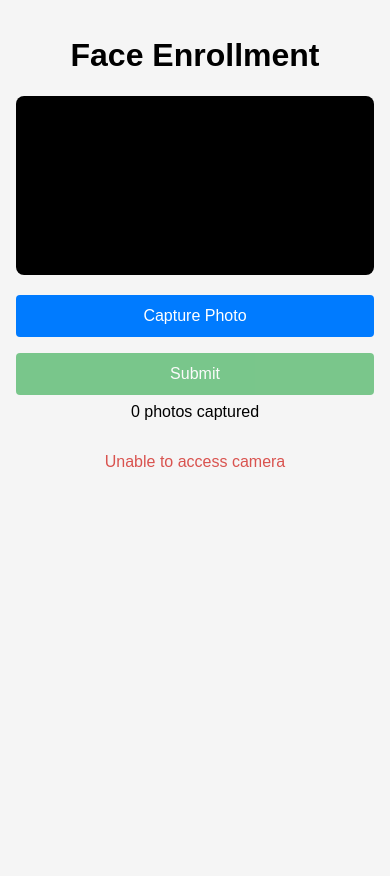
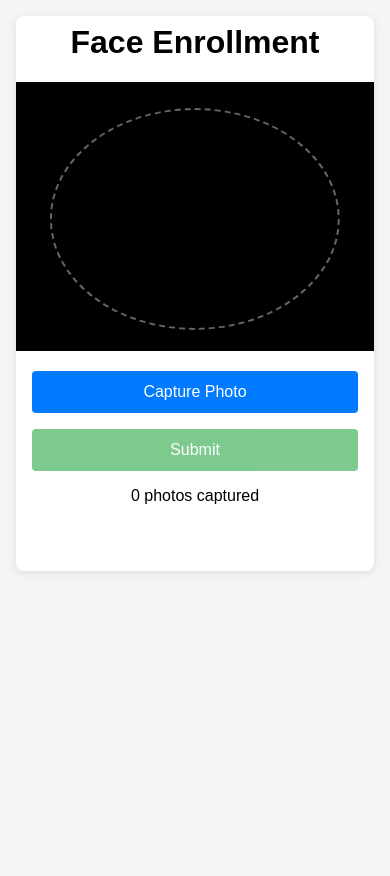
Before and after one commit to KripKrop72724/Pagasys, a Django app: template capture/templates/capture/enroll.html in a window 390 px wide. Before the commit the page ends 467 px from the top, so only its background shows below. Run offline with Django 5.2, Linux system fonts and the light colour scheme; the template is opened without the code that fills it, so the values that code supplies are empty; parts of the project's set-up code (start-up, migrations or seed data) failed here and were passed over.

Commit message:
Polish enrollment UI with animations and responsive feedback

```diff
--- a/capture/templates/capture/enroll.html
+++ b/capture/templates/capture/enroll.html
@@ -8,26 +8,52 @@
     body {
       font-family: sans-serif;
       margin: 0;
+      background: #f5f5f5;
+      display: flex;
+      justify-content: center;
+      align-items: flex-start;
+      min-height: 100vh;
       padding: 1rem;
-      background: #f5f5f5;
     }
     .container {
+      width: 100%;
       max-width: 600px;
-      margin: 0 auto;
+      background: #fff;
+      border-radius: 8px;
+      box-shadow: 0 2px 8px rgba(0,0,0,0.1);
+      overflow: hidden;
     }
-    h1 {
-      text-align: center;
-    }
+    h1 { text-align: center; margin-top: 0.5rem; }
+    #camera { position: relative; }
     #video {
       width: 100%;
-      border-radius: 8px;
+      border-radius: 0;
       background: #000;
+      aspect-ratio: 4 / 3;
+      object-fit: cover;
+    }
+    #guide {
+      position: absolute;
+      top: 50%;
+      left: 50%;
+      width: 80%;
+      height: 80%;
+      transform: translate(-50%, -50%);
+      border: 2px dashed rgba(255,255,255,0.8);
+      border-radius: 50%;
+      pointer-events: none;
+      animation: pulse 2s ease-in-out infinite;
+    }
+    @keyframes pulse {
+      0%,100% { border-color: rgba(255,255,255,0.8); }
+      50% { border-color: rgba(255,255,255,0.2); }
     }
     #controls {
       display: flex;
       gap: 1rem;
       justify-content: center;
-      margin-top: 1rem;
+      margin: 1rem;
+      flex-wrap: wrap;
     }
     button {
       padding: 0.75rem 1rem;
@@ -35,27 +61,101 @@
       border-radius: 4px;
       font-size: 1rem;
       cursor: pointer;
+      transition: background 0.3s, transform 0.1s;
+      touch-action: manipulation;
     }
+    button:active { transform: scale(0.96); }
     #capture { background: #007bff; color: #fff; }
+    #capture:hover { background: #0069d9; }
     #submit { background: #28a745; color: #fff; }
+    #submit:hover { background: #218838; }
     button:disabled { opacity: 0.6; cursor: not-allowed; }
     #status { text-align: center; margin-top: 0.5rem; }
     #gallery {
       display: flex;
       flex-wrap: wrap;
       gap: 0.5rem;
-      margin-top: 1rem;
+      margin: 1rem;
       justify-content: center;
     }
-    #gallery img {
+    .thumb {
+      position: relative;
       width: 30%;
+      animation: fadeIn 0.3s ease;
+    }
+    @keyframes fadeIn {
+      from { opacity: 0; transform: scale(0.95); }
+      to { opacity: 1; transform: scale(1); }
+    }
+    .fade-out {
+      animation: fadeOut 0.3s ease forwards;
+    }
+    @keyframes fadeOut {
+      from { opacity: 1; transform: scale(1); }
+      to { opacity: 0; transform: scale(0.95); }
+    }
+    .thumb img {
+      width: 100%;
       border-radius: 4px;
     }
-    #message { text-align: center; margin-top: 1rem; color: #d9534f; }
+    .remove {
+      position: absolute;
+      top: 2px;
+      right: 2px;
+      background: rgba(0,0,0,0.6);
+      color: #fff;
+      border: none;
+      border-radius: 50%;
+      width: 24px;
+      height: 24px;
+      display: flex;
+      align-items: center;
+      justify-content: center;
+      cursor: pointer;
+      transition: background 0.3s;
+    }
+    .remove:hover { background: rgba(0,0,0,0.8); }
+    #message {
+      text-align: center;
+      margin: 1rem;
+      color: #d9534f;
+      opacity: 0;
+      transition: opacity 0.3s;
+    }
+    #loader {
+      display: none;
+      position: fixed;
+      top: 0;
+      left: 0;
+      width: 100%;
+      height: 100%;
+      background: rgba(255,255,255,0.8);
+      z-index: 1000;
+      justify-content: center;
+      align-items: center;
+      opacity: 0;
+      transition: opacity 0.3s;
+    }
+    #loader.visible {
+      display: flex;
+      opacity: 1;
+    }
+    .spinner {
+      border: 8px solid #f3f3f3;
+      border-top: 8px solid #3498db;
+      border-radius: 50%;
+      width: 60px;
+      height: 60px;
+      animation: spin 1s linear infinite;
+    }
+    @keyframes spin {
+      from { transform: rotate(0deg); }
+      to { transform: rotate(360deg); }
+    }
     @media (max-width: 480px) {
       #controls { flex-direction: column; }
       button { width: 100%; }
-      #gallery img { width: 45%; }
+      .thumb { width: 45%; }
     }
   </style>
 </head>
@@ -68,7 +168,10 @@
   {% else %}
   <div class="container">
     <h1>Face Enrollment</h1>
-    <video id="video" autoplay playsinline></video>
+    <div id="camera">
+      <video id="video" autoplay playsinline></video>
+      <div id="guide"></div>
+    </div>
     <canvas id="canvas" style="display:none;"></canvas>
     <div id="controls">
       <button id="capture">Capture Photo</button>
@@ -78,6 +181,7 @@
     <div id="gallery"></div>
     <div id="message"></div>
   </div>
+  <div id="loader"><div class="spinner"></div></div>
   <script>
     const video = document.getElementById('video');
     const canvas = document.getElementById('canvas');
@@ -86,17 +190,30 @@
     const status = document.getElementById('status');
     const gallery = document.getElementById('gallery');
     const message = document.getElementById('message');
+    const loader = document.getElementById('loader');
     const images = [];
 
     function showMessage(text, isError = true) {
       message.textContent = text;
       message.style.color = isError ? '#d9534f' : 'green';
+      message.style.opacity = 1;
+      clearTimeout(message._timer);
+      message._timer = setTimeout(() => { message.style.opacity = 0; }, 3000);
+    }
+
+    function showLoader() {
+      loader.classList.add('visible');
+    }
+
+    function hideLoader() {
+      loader.classList.remove('visible');
     }
 
     function updateStatus() {
       const count = images.length;
       status.textContent = `${count} photo${count !== 1 ? 's' : ''} captured`;
       submitBtn.disabled = count === 0;
+      captureBtn.disabled = count >= 4;
     }
 
     async function start() {
@@ -128,7 +245,7 @@
             gray[i] = v; sum += v;
           }
           const mean = sum / len;
-          if (mean < 60 || mean > 200) { showMessage('Improper lighting'); resolve(false); return; }
+          if (mean < 60 || mean > 200) { showMessage('Image rejected: Improper lighting'); resolve(false); return; }
           let lap = [], idx = 0;
           const w = c.width, h = c.height;
           for (let y = 1; y < h - 1; y++) {
@@ -140,18 +257,18 @@
           }
           const lapMean = lap.reduce((a, b) => a + b, 0) / lap.length;
           const lapVar = lap.reduce((a, b) => a + (b - lapMean) ** 2, 0) / lap.length;
-          if (lapVar < 100) { showMessage('Image is blurry'); resolve(false); return; }
+          if (lapVar < 100) { showMessage('Image rejected: Image is blurry'); resolve(false); return; }
           if ('FaceDetector' in window) {
             try {
               const fd = new FaceDetector({ fastMode: true });
               const faces = await fd.detect(img);
-              if (faces.length !== 1) { showMessage('Face not detected properly'); resolve(false); return; }
+              if (faces.length !== 1) { showMessage('Image rejected: Face not detected properly'); resolve(false); return; }
               const f = faces[0].boundingBox;
               const areaRatio = (f.width * f.height) / (img.width * img.height);
-              if (areaRatio < 0.05 || areaRatio > 0.5) { showMessage('Face at incorrect distance'); resolve(false); return; }
+              if (areaRatio < 0.05 || areaRatio > 0.5) { showMessage('Image rejected: Face at incorrect distance'); resolve(false); return; }
               const cx = f.x + f.width / 2, cy = f.y + f.height / 2;
               if (Math.abs(cx - img.width / 2) > img.width * 0.15 || Math.abs(cy - img.height / 2) > img.height * 0.15) {
-                showMessage('Face not centered'); resolve(false); return;
+                showMessage('Image rejected: Face not centered'); resolve(false); return;
               }
             } catch (err) { /* ignore */ }
           }
@@ -162,16 +279,37 @@
     }
 
     captureBtn.addEventListener('click', async () => {
+      if (images.length >= 4) {
+        showMessage('Maximum of 4 images allowed');
+        return;
+      }
       canvas.width = video.videoWidth;
       canvas.height = video.videoHeight;
       canvas.getContext('2d').drawImage(video, 0, 0);
       canvas.toBlob(async (blob) => {
         message.textContent = '';
         if (await validate(blob)) {
-          images.push(blob);
+          const blobRef = blob;
+          images.push(blobRef);
+          const wrapper = document.createElement('div');
+          wrapper.className = 'thumb';
           const imgEl = document.createElement('img');
-          imgEl.src = URL.createObjectURL(blob);
-          gallery.appendChild(imgEl);
+          imgEl.src = URL.createObjectURL(blobRef);
+          const removeBtn = document.createElement('button');
+          removeBtn.className = 'remove';
+          removeBtn.textContent = '\u00d7';
+          removeBtn.onclick = () => {
+            wrapper.classList.add('fade-out');
+            setTimeout(() => {
+              const idx = images.indexOf(blobRef);
+              if (idx > -1) images.splice(idx,1);
+              gallery.removeChild(wrapper);
+              updateStatus();
+            }, 300);
+          };
+          wrapper.appendChild(imgEl);
+          wrapper.appendChild(removeBtn);
+          gallery.appendChild(wrapper);
           updateStatus();
         }
       }, 'image/jpeg');
@@ -179,6 +317,7 @@
 
     submitBtn.addEventListener('click', async () => {
       submitBtn.disabled = true;
+      showLoader();
       showMessage('Uploading...', false);
       const fd = new FormData();
       images.forEach((img, i) => fd.append('images', img, `img${i}.jpg`));
@@ -194,6 +333,8 @@
       } catch (err) {
         showMessage('Network error');
         submitBtn.disabled = false;
+      } finally {
+        hideLoader();
       }
     });
 
```
